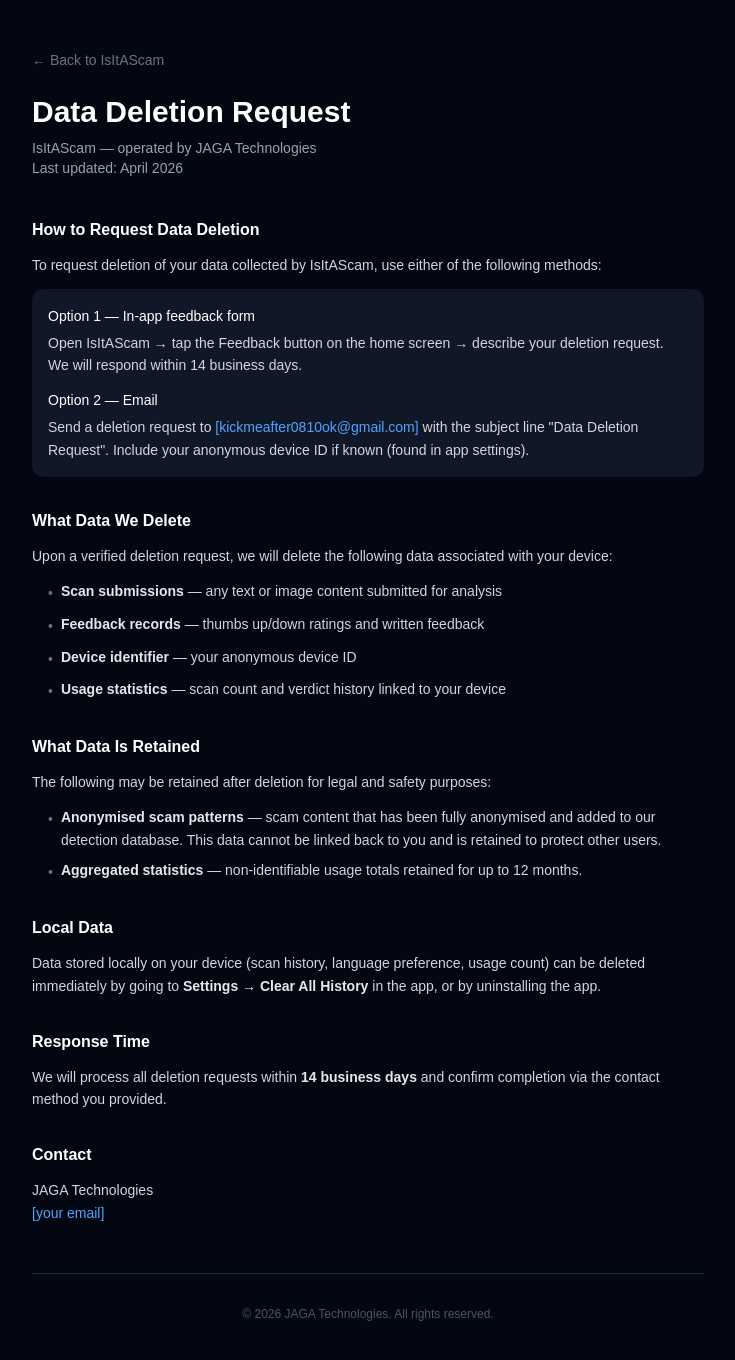
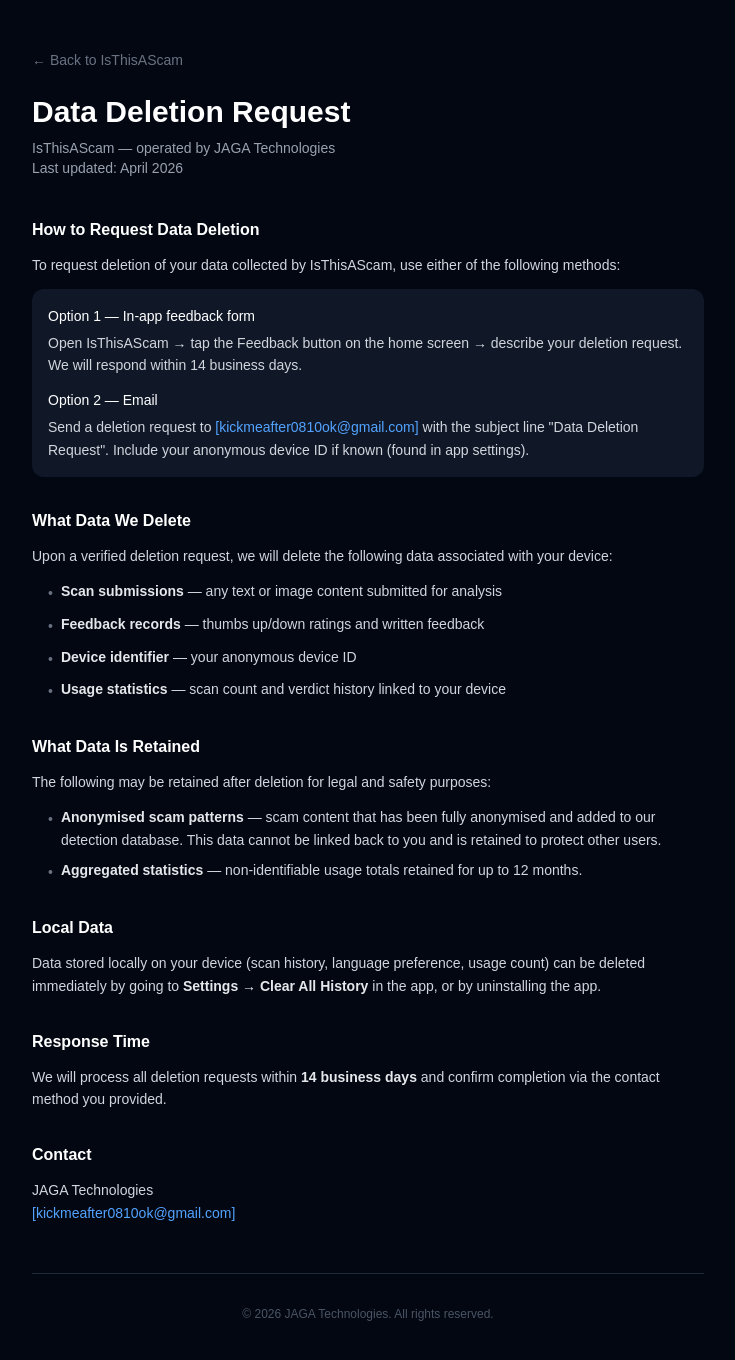
Before and after one commit to kickmeafter0810ok-ui/Isthisascam, a Next.js app: page /delete-data in a window 1280 px wide. Shown: the top 1360 px of the page, without its empty margins (272-1007 px from the left). Built offline with nearby package versions, Linux system fonts and the light colour scheme.

Commit message:
fix feedback black screen, terms app name, onboarding updates

```diff
--- a/app/delete-data/page.tsx
+++ b/app/delete-data/page.tsx
@@ -5,11 +5,11 @@
 
         <div className="mb-10">
           <a href="/" className="text-sm text-gray-500 hover:text-gray-300 transition-colors mb-6 inline-block">
-            ← Back to IsItAScam
+            ← Back to IsThisAScam
           </a>
           <h1 className="text-3xl font-bold text-white mb-2">Data Deletion Request</h1>
           <p className="text-gray-400 text-sm">
-            IsItAScam — operated by JAGA Technologies<br />
+            IsThisAScam — operated by JAGA Technologies<br />
             Last updated: April 2026
           </p>
         </div>
@@ -18,11 +18,11 @@
 
           <section>
             <h2 className="text-white font-semibold text-base mb-3">How to Request Data Deletion</h2>
-            <p className="mb-3">To request deletion of your data collected by IsItAScam, use either of the following methods:</p>
+            <p className="mb-3">To request deletion of your data collected by IsThisAScam, use either of the following methods:</p>
             <div className="bg-gray-900 rounded-xl p-4 space-y-3">
               <div>
                 <p className="text-white font-medium mb-1">Option 1 — In-app feedback form</p>
-                <p>Open IsItAScam → tap the Feedback button on the home screen → describe your deletion request. We will respond within 14 business days.</p>
+                <p>Open IsThisAScam → tap the Feedback button on the home screen → describe your deletion request. We will respond within 14 business days.</p>
               </div>
               <div>
                 <p className="text-white font-medium mb-1">Option 2 — Email</p>
@@ -64,7 +64,7 @@
           <section>
             <h2 className="text-white font-semibold text-base mb-3">Contact</h2>
             <p>JAGA Technologies<br />
-            <span className="text-blue-400">[your email]</span></p>
+            <span className="text-blue-400">[kickmeafter0810ok@gmail.com]</span></p>
           </section>
 
         </div>
--- a/app/page.tsx
+++ b/app/page.tsx
@@ -919,7 +919,7 @@
             <button onClick={() => setPage('learn')} className="w-full bg-white hover:bg-gray-50 border-2 border-gray-300 text-gray-900 font-bold py-4 rounded-xl text-lg transition">
               {t('learnBtn')}
             </button>
-            <button onClick={() => setPage('feedback' as any)}
+            <button onClick={() => setPage('feedback')}
   className="w-full bg-white hover:bg-gray-50 border-2 border-gray-300 text-gray-900 font-bold py-4 rounded-xl text-lg transition">
   {t('feedbackBtn')}
 </button>
@@ -1182,5 +1182,9 @@
     </div>
   );
 
+  if (page === 'feedback') return (
+    <FeedbackPage lang={lang} onBack={() => setPage('home')} />
+  );
+
   return null;
 }
--- a/app/terms/page.tsx
+++ b/app/terms/page.tsx
@@ -105,7 +105,7 @@
             <p>For questions about these Terms, contact us at:</p>
             <div className="mt-2 text-gray-400">
               <p>JAGA Technologies</p>
-              <p><span className="text-blue-400">[your email]</span></p>
+              <p><span className="text-blue-400">[kickmeafter0810ok@gmail.com]</span></p>
             </div>
           </section>
 
```
